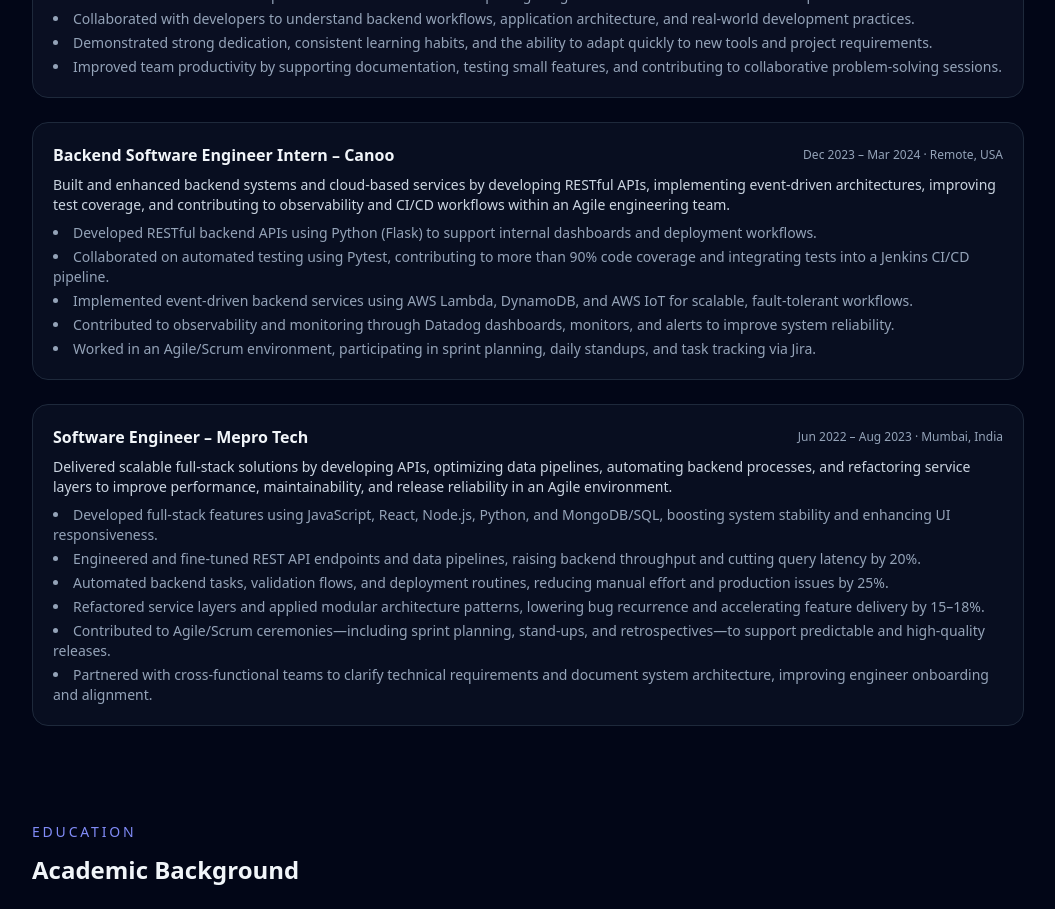
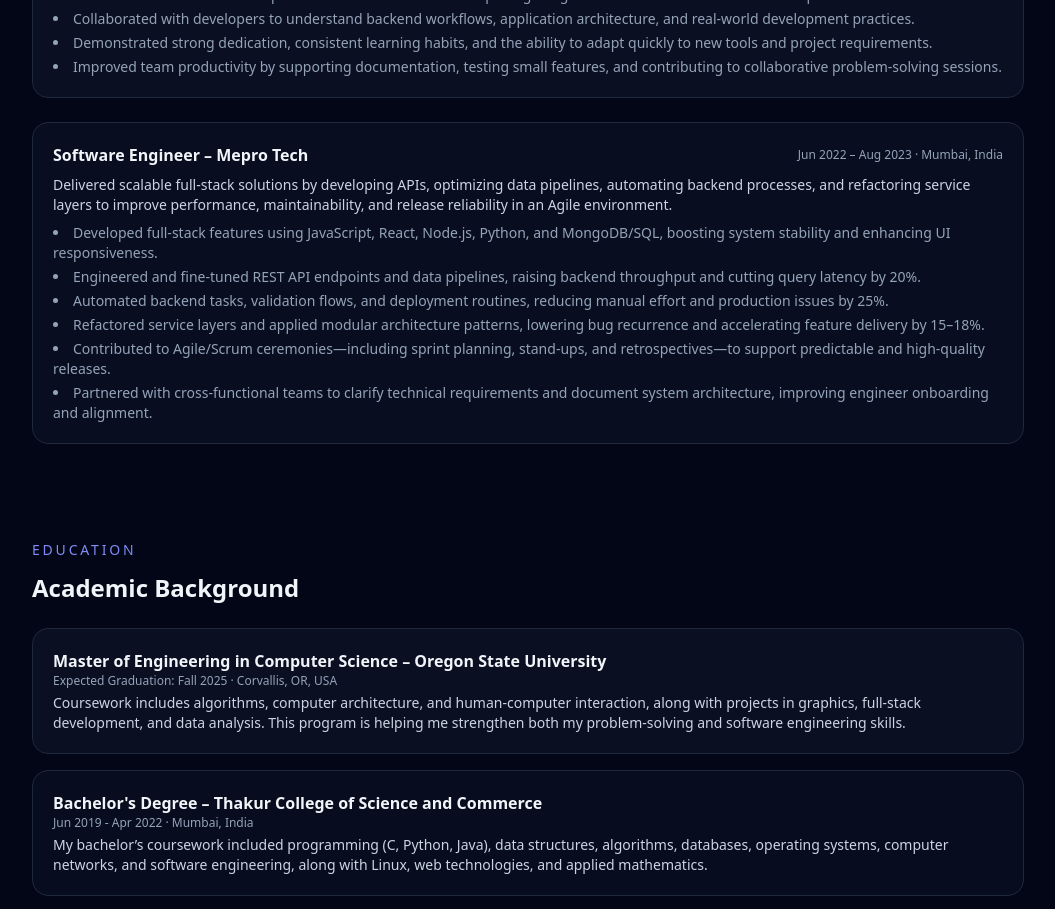
Before and after one commit to GPSingh476/Gaurav-Portfolio, a React (Vite) app: page / in a window 1280 px wide. Shown: the part 1900-2809 px from the top of the page, without its empty margins (112-1167 px from the left). Built offline with nearby package versions, Linux system fonts and the light colour scheme.

Commit message:
Update experience section

```diff
--- a/src/components/sections/Experience.jsx
+++ b/src/components/sections/Experience.jsx
@@ -83,49 +83,6 @@
           </ul>
         </article>
 
-        {/* Canoo – Backend Software Engineer Intern*/}
-        <article className="rounded-2xl border border-slate-800 bg-slate-900/50 p-5">
-          <div className="flex flex-col md:flex-row md:items-center md:justify-between gap-2 mb-2">
-            <h3 className="font-semibold text-slate-100">
-              Backend Software Engineer Intern – Canoo
-            </h3>
-            <p className="text-xs text-slate-400">
-              Dec 2023 – Mar 2024 · Remote, USA
-            </p>
-          </div>
-
-          <p className="text-sm text-slate-300 mb-2">
-            Built and enhanced backend systems and cloud-based services by
-            developing RESTful APIs, implementing event-driven architectures,
-            improving test coverage, and contributing to observability and CI/CD
-            workflows within an Agile engineering team.
-          </p>
-
-          <ul className="list-disc list-inside text-sm text-slate-400 space-y-1">
-            <li>
-              Developed RESTful backend APIs using Python (Flask) to support
-              internal dashboards and deployment workflows.
-            </li>
-            <li>
-              Collaborated on automated testing using Pytest, contributing to
-              more than 90% code coverage and integrating tests into a Jenkins
-              CI/CD pipeline.
-            </li>
-            <li>
-              Implemented event-driven backend services using AWS Lambda,
-              DynamoDB, and AWS IoT for scalable, fault-tolerant workflows.
-            </li>
-            <li>
-              Contributed to observability and monitoring through Datadog
-              dashboards, monitors, and alerts to improve system reliability.
-            </li>
-            <li>
-              Worked in an Agile/Scrum environment, participating in sprint
-              planning, daily standups, and task tracking via Jira.
-            </li>
-          </ul>
-        </article>
-
         {/* Mepro Tech – Software Engineer */}
         <article className="rounded-2xl border border-slate-800 bg-slate-900/50 p-5">
           <div className="flex flex-col md:flex-row md:items-center md:justify-between gap-2 mb-2">
```
